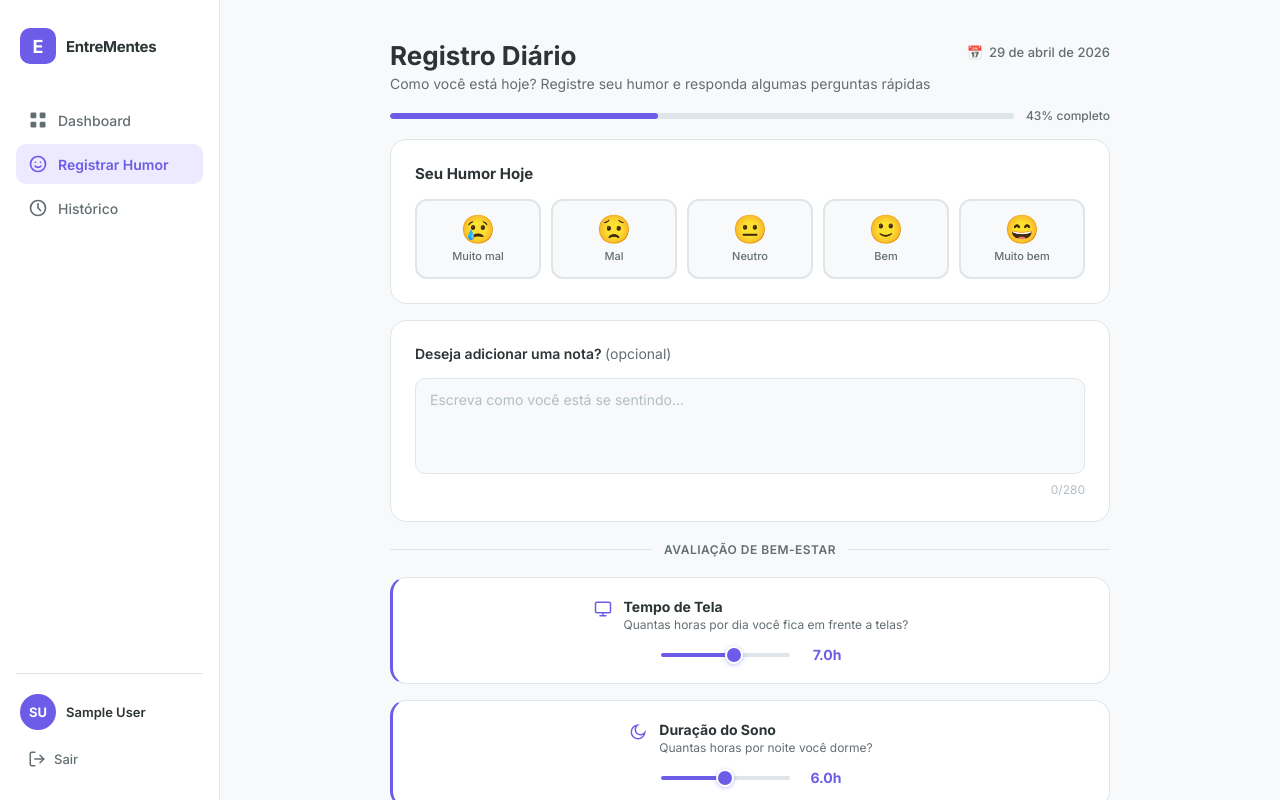
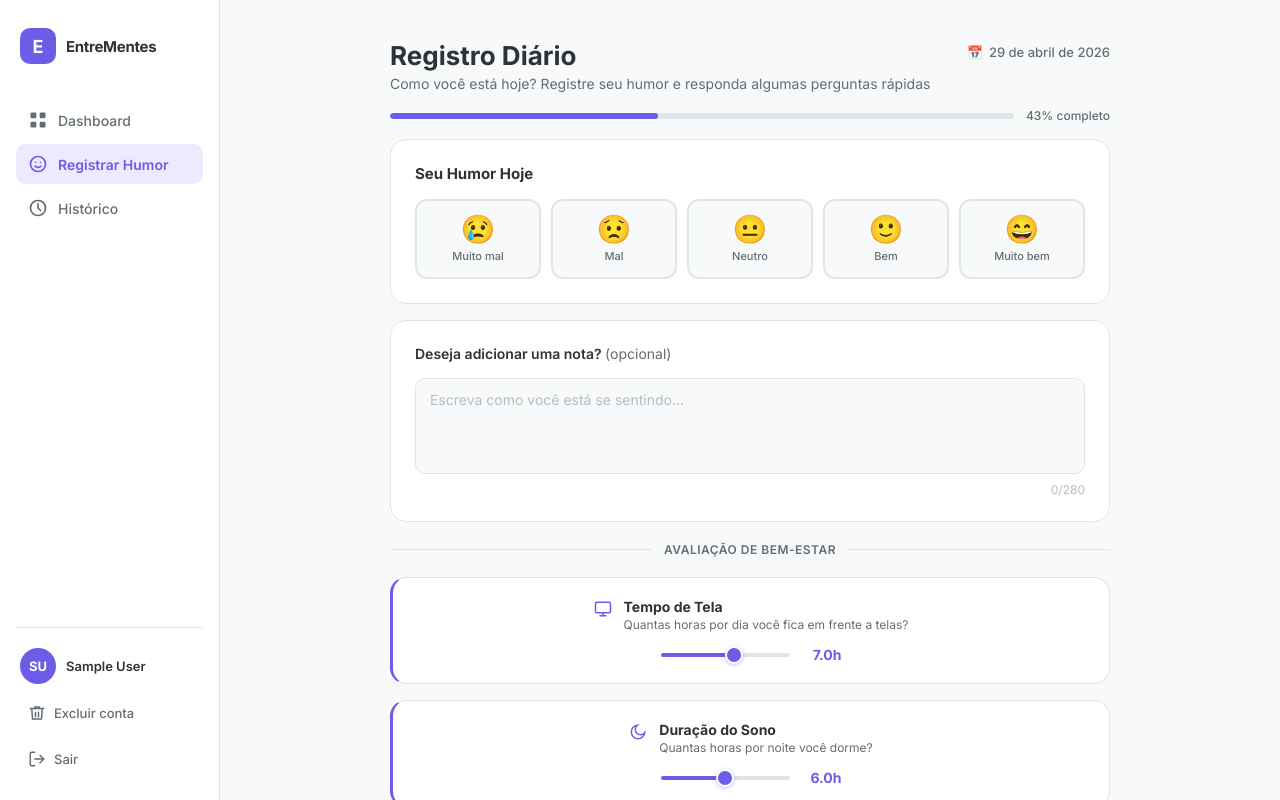
Before and after one commit to Leonardo-Cassio/EntreMentes, a React app in the folder web/: page /registro in a window 1280 px wide. Built offline with nearby package versions, Linux system fonts and the light colour scheme; sample sign-in values are in the browser's storage; the HTML template or start-up script is replaced by a standard one.

Commit message:
feat: botão excluir conta com modal de confirmação na Sidebar

```diff
--- a/web/src/components/Sidebar.css
+++ b/web/src/components/Sidebar.css
@@ -110,6 +110,102 @@
   text-overflow: ellipsis;
 }
 
+.sidebar-excluir {
+  display: flex;
+  align-items: center;
+  gap: 8px;
+  padding: 8px 12px;
+  border-radius: 8px;
+  border: none;
+  background: transparent;
+  cursor: pointer;
+  font-size: 13px;
+  font-weight: 500;
+  color: var(--text-secondary);
+  transition: background 0.15s, color 0.15s;
+  width: 100%;
+  text-align: left;
+  font-family: inherit;
+}
+
+.sidebar-excluir:hover {
+  background: #FFF0F0;
+  color: var(--error);
+}
+
+.sidebar-modal-overlay {
+  position: fixed;
+  inset: 0;
+  background: rgba(0, 0, 0, 0.45);
+  display: flex;
+  align-items: center;
+  justify-content: center;
+  z-index: 1000;
+}
+
+.sidebar-modal {
+  background: var(--white);
+  border-radius: 16px;
+  padding: 32px 28px 24px;
+  width: 100%;
+  max-width: 360px;
+  display: flex;
+  flex-direction: column;
+  align-items: center;
+  gap: 24px;
+  box-shadow: 0 8px 32px rgba(0,0,0,0.18);
+}
+
+.sidebar-modal-texto {
+  font-size: 16px;
+  font-weight: 600;
+  color: var(--text);
+  text-align: center;
+  line-height: 1.5;
+}
+
+.sidebar-modal-botoes {
+  display: flex;
+  gap: 12px;
+  width: 100%;
+}
+
+.sidebar-modal-sim {
+  flex: 1;
+  padding: 10px;
+  border-radius: 8px;
+  border: none;
+  background: #E53E3E;
+  color: #fff;
+  font-size: 14px;
+  font-weight: 600;
+  cursor: pointer;
+  font-family: inherit;
+  transition: background 0.15s;
+}
+
+.sidebar-modal-sim:hover {
+  background: #C53030;
+}
+
+.sidebar-modal-nao {
+  flex: 1;
+  padding: 10px;
+  border-radius: 8px;
+  border: 1.5px solid var(--border);
+  background: transparent;
+  color: var(--text-secondary);
+  font-size: 14px;
+  font-weight: 600;
+  cursor: pointer;
+  font-family: inherit;
+  transition: background 0.15s;
+}
+
+.sidebar-modal-nao:hover {
+  background: var(--surface);
+}
+
 .sidebar-sair {
   display: flex;
   align-items: center;
--- a/web/src/components/Sidebar.jsx
+++ b/web/src/components/Sidebar.jsx
@@ -1,5 +1,7 @@
+import { useState } from 'react';
 import { useNavigate, useLocation } from 'react-router-dom';
 import { useAuth } from '../context/AuthContext';
+import { api } from '../services/api';
 import './Sidebar.css';
 
 function IconeDashboard({ cor }) {
@@ -49,16 +51,34 @@ const NAV_ITEMS = [
   { path: '/historico', label: 'Histórico',       Icone: IconeHistorico },
 ];
 
+function IconeExcluir({ cor }) {
+  return (
+    <svg width="18" height="18" viewBox="0 0 24 24" fill="none">
+      <polyline points="3 6 5 6 21 6" stroke={cor} strokeWidth="2" strokeLinecap="round" strokeLinejoin="round" />
+      <path d="M19 6l-1 14H6L5 6" stroke={cor} strokeWidth="2" strokeLinecap="round" strokeLinejoin="round" />
+      <path d="M10 11v6M14 11v6" stroke={cor} strokeWidth="2" strokeLinecap="round" />
+      <path d="M9 6V4h6v2" stroke={cor} strokeWidth="2" strokeLinecap="round" strokeLinejoin="round" />
+    </svg>
+  );
+}
+
 export default function Sidebar() {
   const navigate  = useNavigate();
   const location  = useLocation();
-  const { user, logout } = useAuth();
+  const { user, token, logout } = useAuth();
+  const [modalExcluir, setModalExcluir] = useState(false);
 
   const iniciais = user?.name
     ? user.name.split(' ').map(n => n[0]).slice(0, 2).join('').toUpperCase()
     : 'US';
 
   const handleLogout = () => {
+    logout();
+    navigate('/login', { replace: true });
+  };
+
+  const handleExcluirConta = async () => {
+    await api.deleteMe(token);
     logout();
     navigate('/login', { replace: true });
   };
@@ -91,11 +111,27 @@ export default function Sidebar() {
           <div className="sidebar-avatar">{iniciais}</div>
           <span className="sidebar-nome">{user?.name ?? 'Usuário'}</span>
         </div>
+        <button className="sidebar-excluir" onClick={() => setModalExcluir(true)}>
+          <IconeExcluir cor="#636E72" />
+          <span>Excluir conta</span>
+        </button>
         <button className="sidebar-sair" onClick={handleLogout}>
           <IconeSair cor="#636E72" />
           <span>Sair</span>
         </button>
       </div>
+
+      {modalExcluir && (
+        <div className="sidebar-modal-overlay" onClick={() => setModalExcluir(false)}>
+          <div className="sidebar-modal" onClick={e => e.stopPropagation()}>
+            <p className="sidebar-modal-texto">Tem certeza de que quer excluir a sua conta?</p>
+            <div className="sidebar-modal-botoes">
+              <button className="sidebar-modal-sim" onClick={handleExcluirConta}>Sim</button>
+              <button className="sidebar-modal-nao" onClick={() => setModalExcluir(false)}>Não</button>
+            </div>
+          </div>
+        </div>
+      )}
     </aside>
   );
 }
--- a/web/src/services/api.js
+++ b/web/src/services/api.js
@@ -43,4 +43,10 @@ export const api = {
     request('/analytics/profile', {
       headers: { Authorization: `Bearer ${token}` },
     }),
+
+  deleteMe: (token) =>
+    request('/users/me', {
+      method: 'DELETE',
+      headers: { Authorization: `Bearer ${token}` },
+    }),
 };
```
